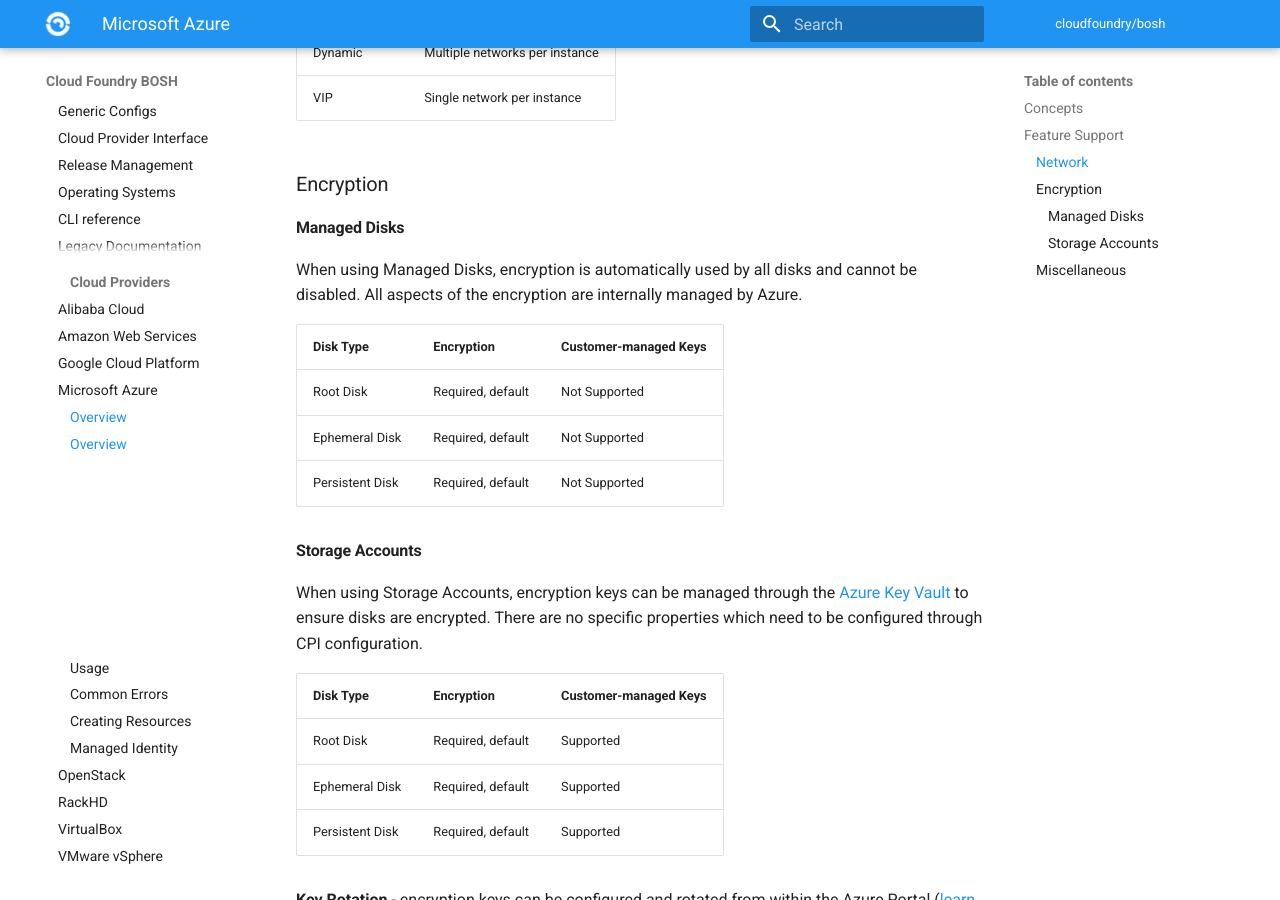
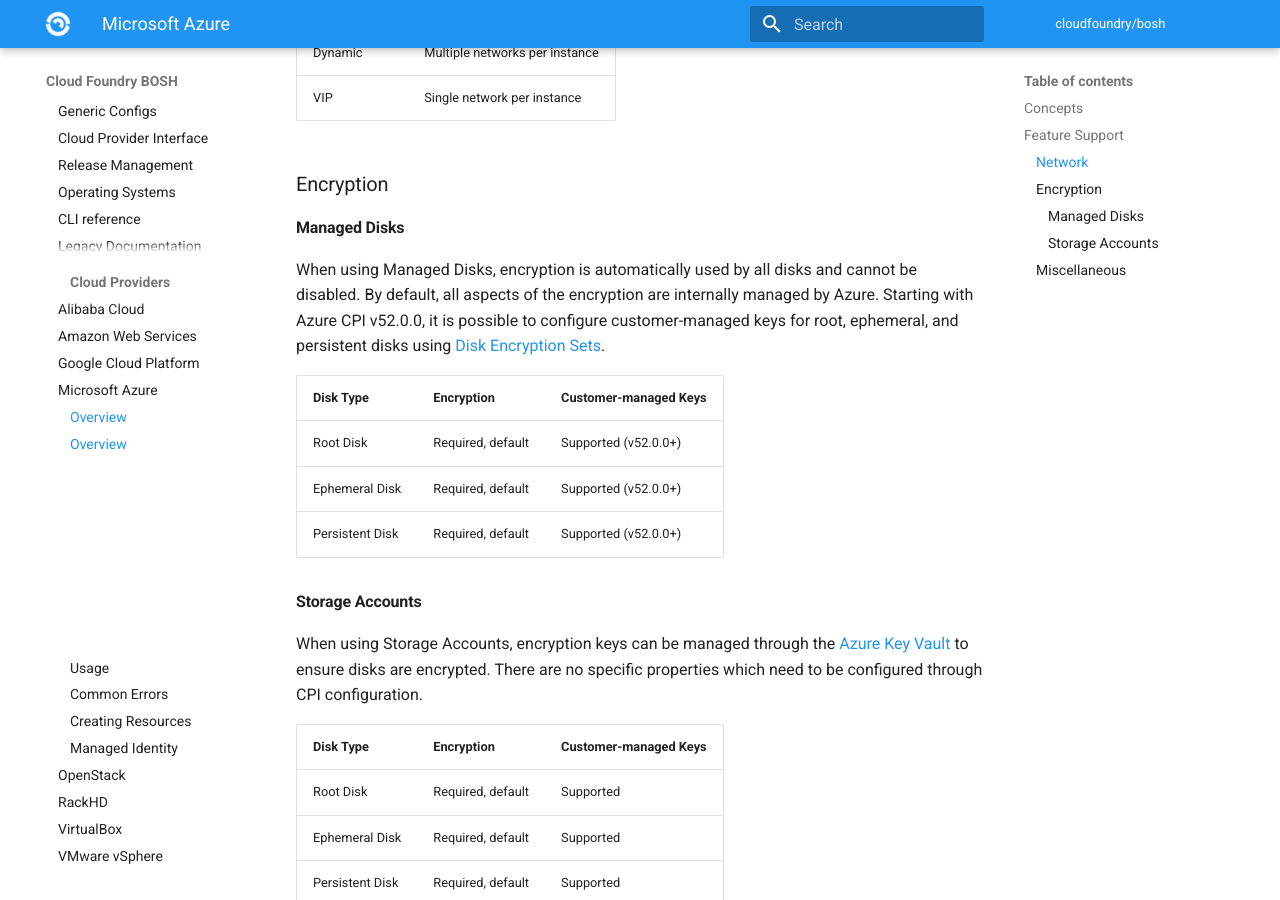
Before and after one commit to cloudfoundry/docs-bosh, an MkDocs documentation site: the page built from content/azure.md, in a window 1280 px wide and 900 px high, scrolled down 1218 px. Built offline with MkDocs 1.6.1 and Material for MkDocs 9.7.7, drawn with Linux system fonts in a browser that asks for light colours; old or Windows-style settings are respelled for this version of MkDocs.

Commit message:
Document support for Azure managed disk encryption

```diff
--- a/content/azure.md
+++ b/content/azure.md
@@ -54,14 +54,16 @@ The CPI supports multiple NICs being attached to a single VM.
 #### Managed Disks
 
 When using Managed Disks, encryption is automatically used by all disks and
-cannot be disabled. All aspects of the encryption are internally managed by
-Azure.
+cannot be disabled. By default, all aspects of the encryption are internally
+managed by Azure. Starting with Azure CPI v52.0.0, it is possible to configure
+customer-managed keys for root, ephemeral, and persistent disks using
+[Disk Encryption Sets](azure_disk_encryption).
 
 |    Disk Type    |    Encryption     | Customer-managed Keys |
 | --------------- | ----------------- | --------------------- |
-| Root Disk       | Required, default | Not Supported         |
-| Ephemeral Disk  | Required, default | Not Supported         |
-| Persistent Disk | Required, default | Not Supported         |
+| Root Disk       | Required, default | Supported (v52.0.0+)  |
+| Ephemeral Disk  | Required, default | Supported (v52.0.0+)  |
+| Persistent Disk | Required, default | Supported (v52.0.0+)  |
 
 #### Storage Accounts
 
```
